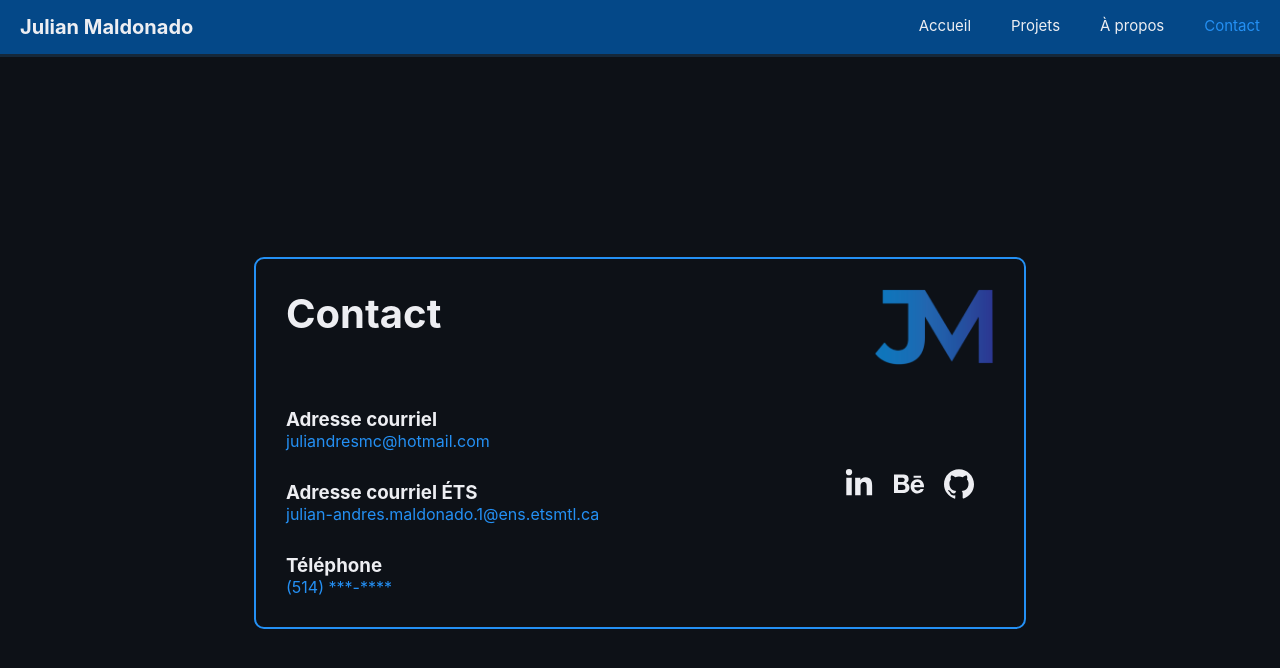
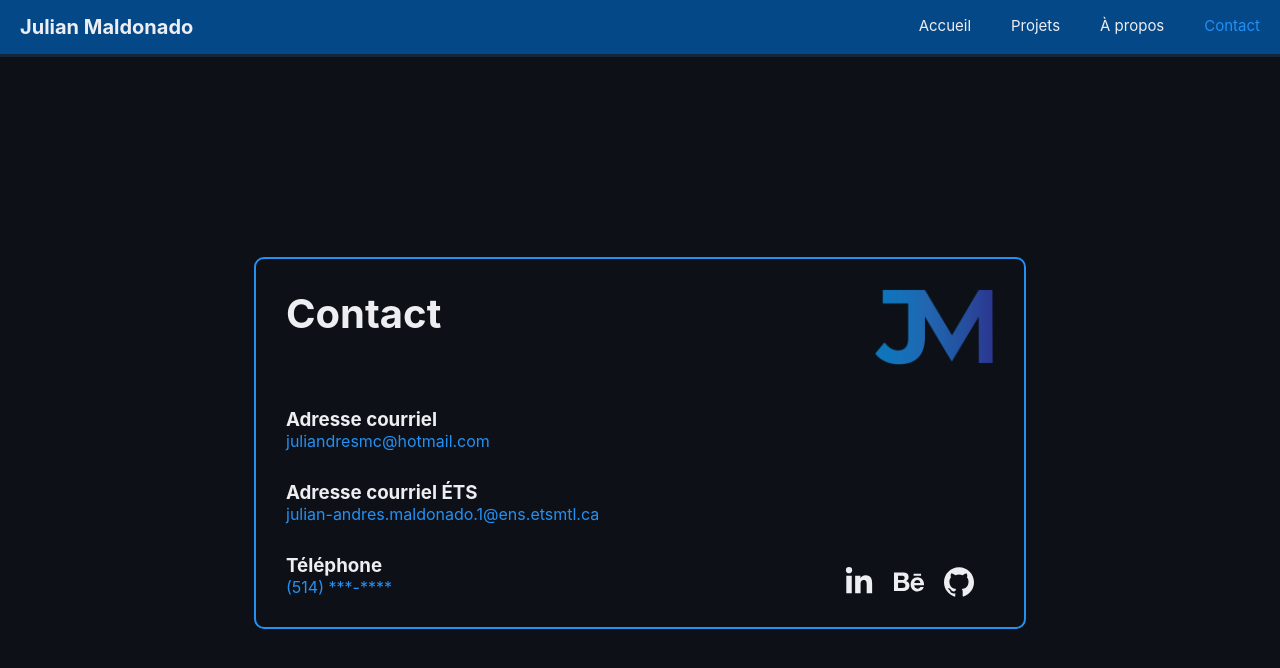
Before and after one commit to JAMC8/portfolio-web, a React (Create React App) app: page /contact in a window 1280 px wide. Shown: the top 668 px of the page. Built offline with nearby package versions, Linux system fonts and the light colour scheme.

Commit message:
Modif style page contact / correction page à propos

```diff
--- a/src/composants/APropos.jsx
+++ b/src/composants/APropos.jsx
@@ -14,7 +14,7 @@ export default function APropos(props)
                     <p>Bonjour, je m'appelle <span className="nom">Julian Maldonado</span>,</p>
                     <p>Je suis un étudiant en génie logiciel à l'École de technologie supérieur (ÉTS). Je suis passionné par la programmation C# et mon objectif est de devenir programmeur de jeux vidéo. Je veux faire la différence dans le milieu du jeu vidéo.</p>
                     <p>Mon principal champ d’intérêt est surtout la programmation de jouabilité des jeux vidéo mais j'aime aussi la programmation Web back-end.</p>
-                    <p>Pour mon futur, je veux travailler pour des compagnies de jeux vidéos d'haute gamme comme Ubisoft ou EA. Présentement je suis en recherche d'un stage en programmation de jouabilité de jeux vidéo.</p>
+                    <p>Pour mon futur, je veux travailler pour des compagnies de jeux vidéo d'haute gamme comme Ubisoft ou EA. Présentement je suis en recherche d'un stage en programmation de jouabilité de jeux vidéo.</p>
                 </div>
 
                 <div className="sectionHabiletes">
--- a/src/composants/scss/Contact.scss
+++ b/src/composants/scss/Contact.scss
@@ -35,7 +35,7 @@
                 justify-content: center;
                 color: #edeef2;
                 position: relative;
-                top: 100px;
+                top: 198px;
                 right: 25px;
                 a
                 {
```
